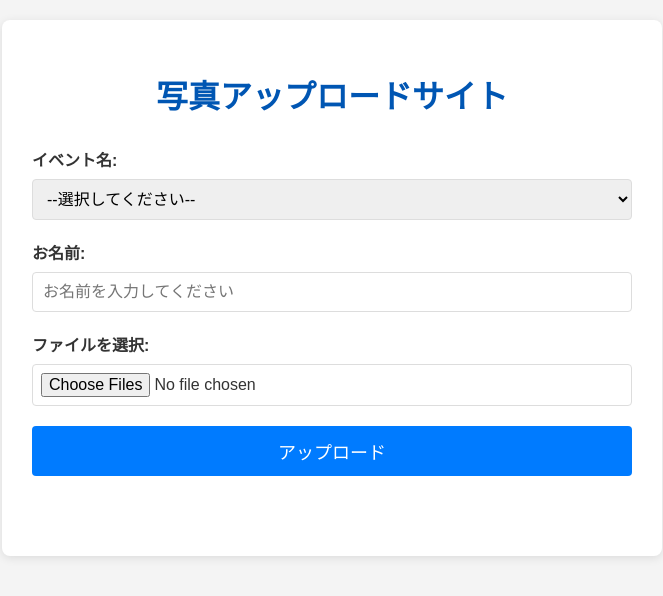
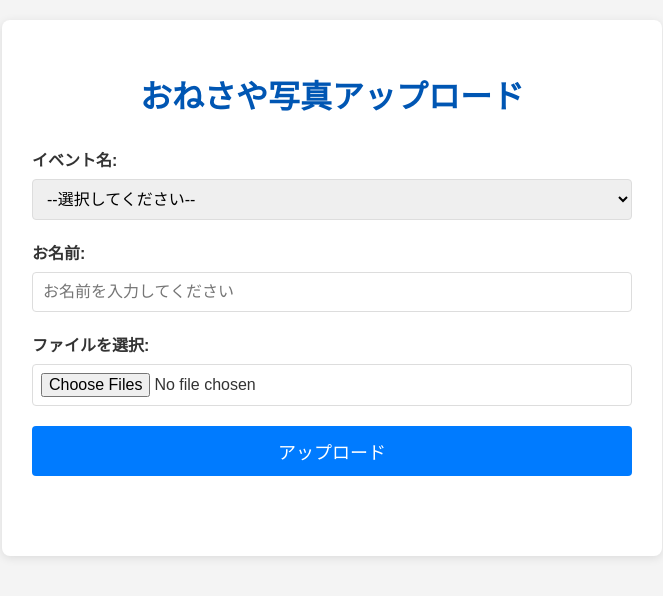
Before and after one commit to ONESAYA/photo-upload-site, a plain HTML site: page index.html in a window 1280 px wide. Shown: the whole page, without its empty margins (308-971 px from the left). Drawn offline with Linux system fonts and the light colour scheme.

```diff
--- a/index.html
+++ b/index.html
@@ -102,7 +102,7 @@
 </head>
 <body>
     <div class="container">
-        <h1>写真アップロードサイト</h1>
+        <h1>おねさや写真アップロード</h1>
         <form id="uploadForm">
             <div class="form-group">
                 <label for="eventName">イベント名:</label>
```
